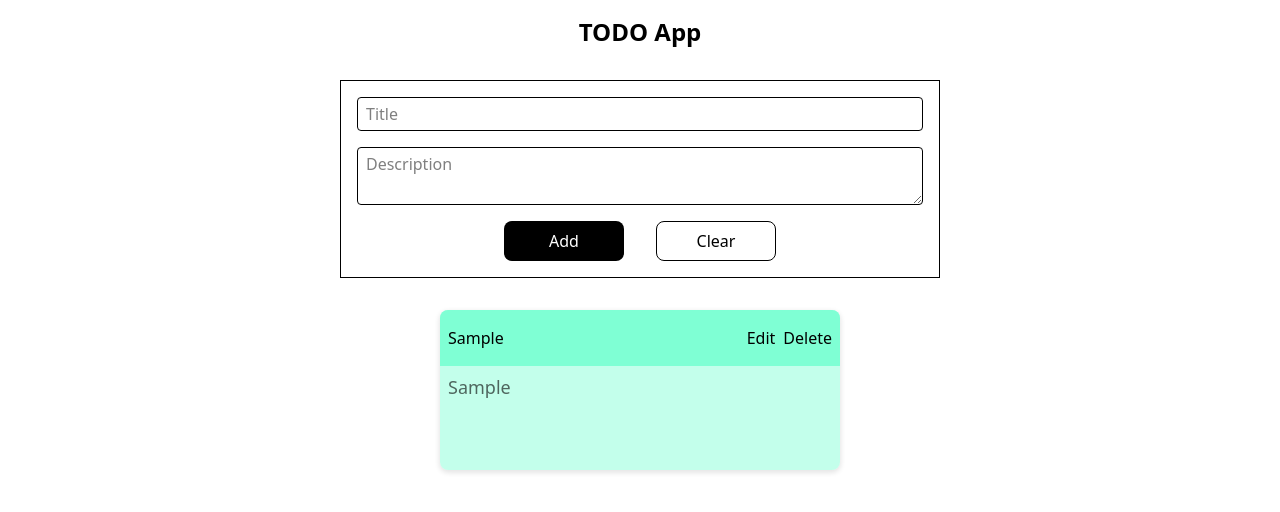
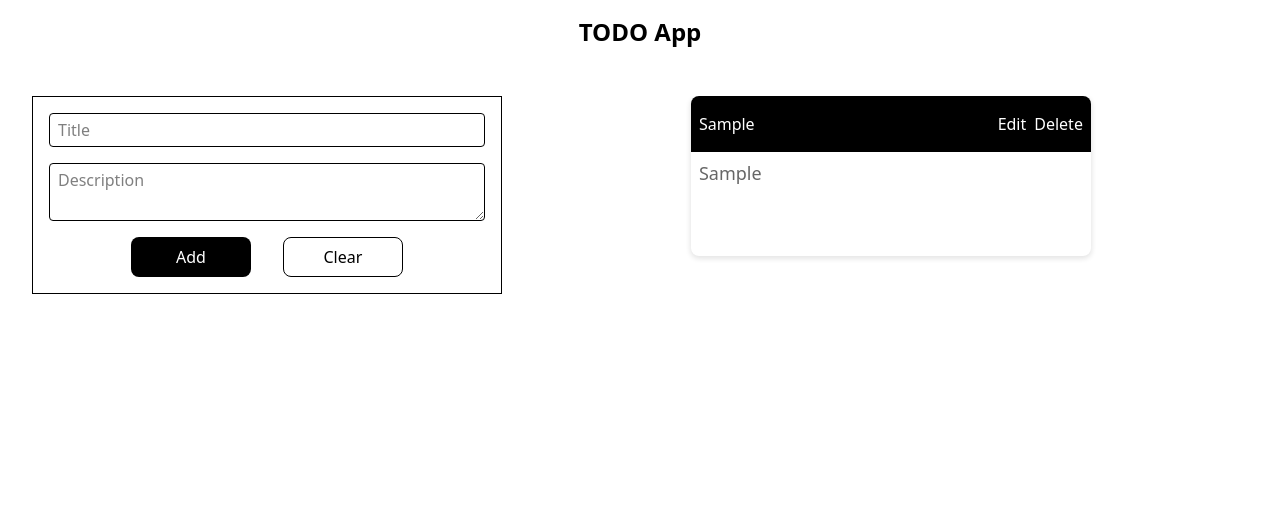
Before and after one commit to Lightbulb-Academy/morning-batch-demo-app, a React (Vite) app: page / in a window 1280 px wide. Both pictures are taken after typing "Sample", "Sample" into the empty fields and a click on the button "Add". Shown: the top 512 px of the page. Built offline with nearby package versions, Linux system fonts and the light colour scheme.

Commit message:
update design

```diff
--- a/src/App.tsx
+++ b/src/App.tsx
@@ -19,10 +19,21 @@ function App() {
   const [selectedTodo, setSelectedTodo] = useState<Todo | null>(null);
 
   return (
-    <div className="flex flex-col w-screen h-screen items-center gap-8 p-4">
+    <div className="flex flex-col w-screen h-screen overflow-hidden items-center gap-8 p-4">
       <h1 className="text-2xl font-bold">TODO App</h1>
-      <TodoForm setSelectedTodo={setSelectedTodo} selectedTodo={selectedTodo} todos={todos} setTodos={setTodos} />
-      <TodoCards setSelectedTodo={setSelectedTodo} todos={todos} setTodos={setTodos} />
+      <div className="flex gap-8 h-full w-full p-4">
+        <TodoForm
+          setSelectedTodo={setSelectedTodo}
+          selectedTodo={selectedTodo}
+          todos={todos}
+          setTodos={setTodos}
+        />
+          <TodoCards
+            setSelectedTodo={setSelectedTodo}
+            todos={todos}
+            setTodos={setTodos}
+          />
+      </div>
     </div>
   );
 }
--- a/src/components/TodoCards.tsx
+++ b/src/components/TodoCards.tsx
@@ -18,16 +18,14 @@ export default function TodoCards(props: TodoCardsProps) {
     props.setSelectedTodo({...todo, index });
   };
 
-  // TODO: Edit Todos
-
   return (
     <div
-      className="w-full"
+      className="w-full h-full overflow-y-auto pb-16"
       style={{
         display: "grid",
         gridTemplateColumns: "repeat(auto-fit, minmax(400px, 1fr))",
         justifyItems: "center",
-        rowGap: "2rem",
+        rowGap: "1rem",
       }}
     >
       {props.todos.map((todo, index) => (
--- a/src/components/TodoForm.tsx
+++ b/src/components/TodoForm.tsx
@@ -67,7 +67,7 @@ export default function TodoForm({
   }, [selectedTodo]); // runs when selectedTodo changes
 
   return (
-    <form className="w-[600px] items-center">
+    <form className="w-[800px] items-center">
       <div className="flex flex-col border gap-4 p-4">
         <input
           value={title}
--- a/src/index.css
+++ b/src/index.css
@@ -11,13 +11,14 @@ body {
   border-radius: 8px;
   box-shadow: 0 2px 5px 1px rgba(0, 0, 0, 0.1);
   overflow: hidden;
-  background-color: rgba(127, 255, 212, 0.47);
+  background-color: white;
 }
 
 .card-title {
   margin: 0;
   text-align: center;
-  background-color: aquamarine;
+  background-color: black;
+  color: white;
   padding: 16px 8px;
 }
 
```
